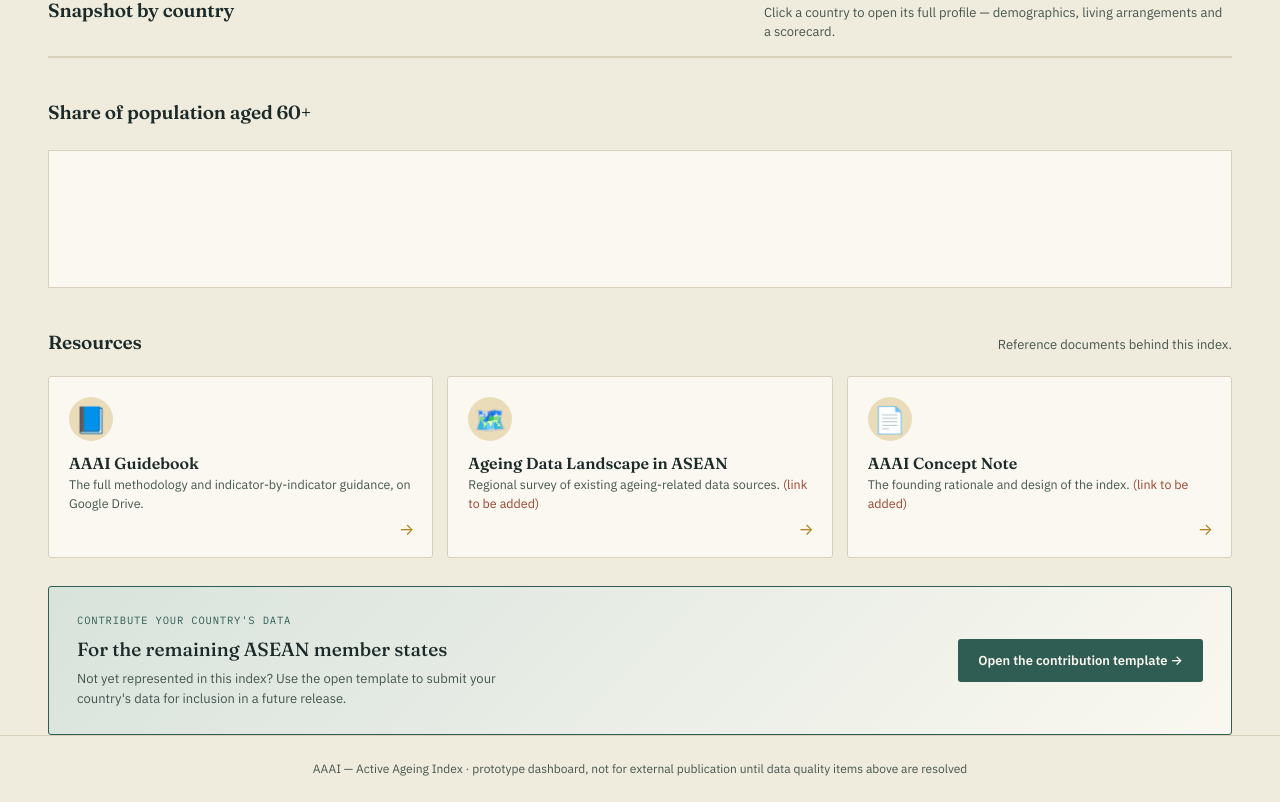
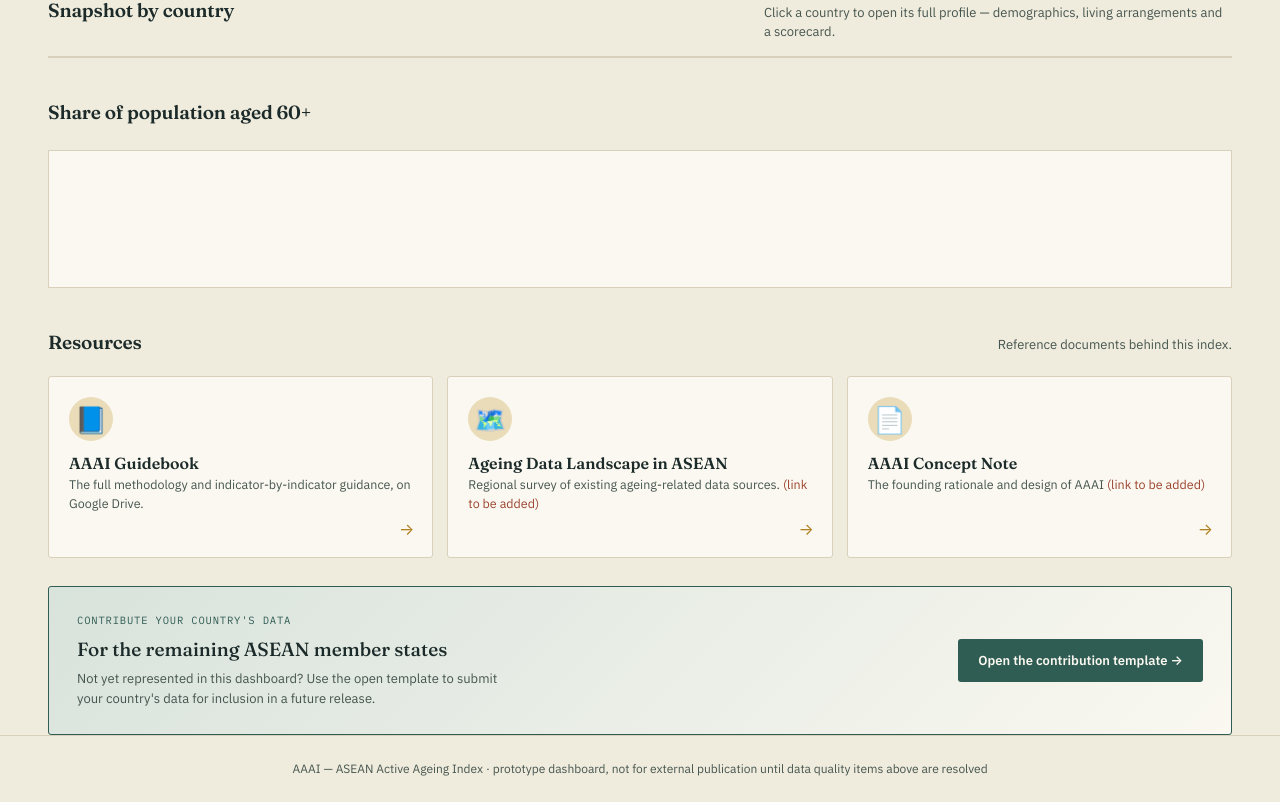
Before and after one commit to hmanvo31-byte/aaai-dashboard, a website: page index.html in a window 1280 px wide. Shown: the part 629-1431 px from the top of the page. Drawn offline with nearby package versions, Linux system fonts and the light colour scheme.

Commit message:
Update index.html

```diff
--- a/index.html
+++ b/index.html
@@ -117,7 +117,7 @@
         <div class="r-icon">📄</div>
         <div>
           <div class="r-title">AAAI Concept Note</div>
-          <div class="r-desc">The founding rationale and design of the index. <em>(link to be added)</em></div>
+          <div class="r-desc">The founding rationale and design of AAAI <em>(link to be added)</em></div>
         </div>
         <div class="r-arrow">→</div>
       </a>
@@ -127,7 +127,7 @@
       <div>
         <div class="c-eyebrow">Contribute your country's data</div>
         <div class="c-title">For the remaining ASEAN member states</div>
-        <div class="c-desc">Not yet represented in this index? Use the open template to submit your country's data for inclusion in a future release.</div>
+        <div class="c-desc">Not yet represented in this dashboard? Use the open template to submit your country's data for inclusion in a future release.</div>
       </div>
       <a class="c-button" href="#" target="_blank" rel="noopener">Open the contribution template →</a>
     </div>
@@ -211,7 +211,7 @@
         <h3 id="domain-composite-title">Domain composite index</h3>
         <span class="pending-badge">Pending</span>
       </div>
-      <p class="composite-note">A single normalized score for this domain, combining all its indicators per the finalized AAAI methodology. <em>Left blank pending the final composite scoring methodology and complete, validated indicator dataset — placeholder only.</em></p>
+      <p class="composite-note">A normalized score for this domain, combining all its indicators per the finalized AAAI methodology. <em>Left blank pending the final composite scoring methodology and complete, validated indicator dataset — placeholder only.</em></p>
     </div>
 
     <div class="section-head">
@@ -262,7 +262,7 @@
       </ul>
 
       <h2>About this dashboard</h2>
-      <p>Comparative index across 6 domains — 62 AAAI indicators plus 18 basic demographic indicators — for older persons aged 60+ across 5 ASEAN member states and Japan as a reference country. This prototype brings together two source workbooks: a cross-country demographic basic-information sheet, and a synthesized set of policy &amp; statistics indicators across six domains (policy &amp; statistics, income &amp; livelihood security, health &amp; well-being, social capital &amp; participation, enabling environment, and digital inclusion).</p>
+      <p>Six domains — 62 AAAI indicators plus 18 basic demographic indicators — for older persons aged 60+ across 5 ASEAN member states and Japan as a reference country. This prototype brings together two source workbooks: a cross-country demographic basic-information sheet, and a synthesized set of policy &amp; statistics indicators across six domains (policy &amp; statistics, income &amp; livelihood security, health &amp; well-being, social capital &amp; participation, enabling environment, and digital inclusion).</p>
 
       <h3>How status is determined</h3>
       <p>Each indicator's "Value (Final)" cell is read and classified as Yes, No, Pending, or a quantitative figure. <b>Pending</b> covers both blank cells and answers still being confirmed ("Not sure", "TBC") — it means data collection isn't finished yet, not that the policy itself is partial. Because the source data was entered by different country teams in free text, this classification is a best-effort heuristic, not an authoritative score.</p>
@@ -284,7 +284,7 @@
 
 </main>
 
-<footer>AAAI — Active Ageing Index · prototype dashboard, not for external publication until data quality items above are resolved</footer>
+<footer>AAAI — ASEAN Active Ageing Index · prototype dashboard, not for external publication until data quality items above are resolved</footer>
 
 <script src="https://cdnjs.cloudflare.com/ajax/libs/Chart.js/4.5.1/chart.umd.min.js"></script>
 <script src="data.js"></script>
```
